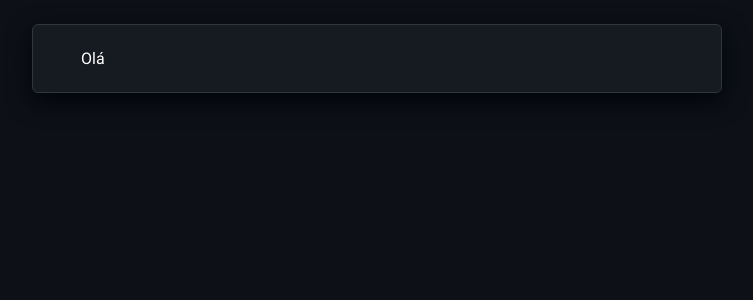
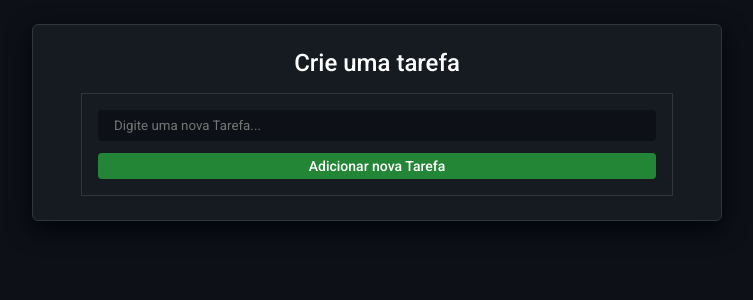
Before and after one commit to LucasBargas/todo_list, a React (Create React App) app: page / in a window 1280 px wide. Shown: the top 300 px of the page, without its empty margins (263-1016 px from the left). Built offline with nearby package versions, Linux system fonts and the light colour scheme.

Commit message:
Componente de Input - criado

```diff
--- a/src/components/Button/Button.js
+++ b/src/components/Button/Button.js
@@ -1,9 +1,9 @@
 import DefaultButton from './Button.styles';
 
-const Button = ({ bg, bgHover }) => {
+const Button = ({ bg, bgHover, width, children }) => {
   return (
-    <DefaultButton bg={bg} bgHover={bgHover}>
-      Botão
+    <DefaultButton bg={bg} bgHover={bgHover} width={width}>
+      {children}
     </DefaultButton>
   )
 }
--- a/src/components/Button/Button.styles.js
+++ b/src/components/Button/Button.styles.js
@@ -8,6 +8,8 @@ const DefaultButton = styled.button`
   font-size: .875rem;
   font-weight: 500;
   transition: .2s;
+  border-radius: 4px;
+  box-shadow: transparent 0px 0px, transparent 0px 0px;
   ${({ theme }) => css`
     color: ${theme.colors.LightColor};
   `}
--- /dev/null
+++ b/src/components/Input/Input.js
@@ -0,0 +1,9 @@
+import DefaultInput from './Input.styles';
+
+const Input = ({ ...props }) => {
+  return (
+    <DefaultInput type="text" {...props} />
+  )
+}
+
+export default Input;
--- /dev/null
+++ b/src/components/Input/Input.styles.js
@@ -0,0 +1,14 @@
+import styled, { css } from 'styled-components';
+
+const DefaultInput = styled.input`
+  display: block;
+  width: 100%;
+  padding: .5rem 1rem;
+  border-radius: 4px;
+  ${({ theme }) => css`
+    background: ${theme.colors.PrimaryColor};
+    color: ${theme.colors.LightColor};
+  `}
+`;
+
+export default DefaultInput;
--- /dev/null
+++ b/src/pages/HomePage/CreateTask/CreateTask.js
@@ -0,0 +1,25 @@
+import React from 'react';
+import * as S from './CreateTask.styles';
+import Theme from '../../../styles/Theme';
+import Button from '../../../components/Button/Button';
+import Input from '../../../components/Input/Input';
+
+const CreateTask = () => {
+  return (
+    <S.CreateTaskContainer>
+      <S.CreateTaskForm>
+        <Input placeholder='Digite uma nova Tarefa...' />
+
+        <Button
+          width='100%'
+          bg={Theme.colors.GreenColor}
+          bgHover={Theme.colors.GreenColorHover}
+        >
+          Adicionar nova Tarefa
+        </Button>
+      </S.CreateTaskForm>
+    </S.CreateTaskContainer>
+  )
+}
+
+export default CreateTask;
--- /dev/null
+++ b/src/pages/HomePage/CreateTask/CreateTask.styles.js
@@ -0,0 +1,15 @@
+import styled, { css } from "styled-components";
+
+export const CreateTaskContainer = styled.div`
+  margin-top: 1rem;
+  padding: 1rem;
+  ${({ theme }) => css`
+    border: 1px solid ${theme.colors.BorderColor};
+  `}
+`;
+
+export const CreateTaskForm = styled.form`
+  button {
+    margin-top: .75rem;
+  }
+`;
--- a/src/pages/HomePage/Homepage.js
+++ b/src/pages/HomePage/Homepage.js
@@ -1,10 +1,12 @@
+import CreateTask from './CreateTask/CreateTask';
 import * as S from './Homepage.styles';
 
 const Homepage = () => {
   return (
     <S.TodoListContainer>
       <S.TodoListArea>
-        <p>Olá</p>
+        <h2>Crie uma tarefa</h2>
+        <CreateTask />
       </S.TodoListArea>
     </S.TodoListContainer>
   )
--- a/src/pages/HomePage/Homepage.styles.js
+++ b/src/pages/HomePage/Homepage.styles.js
@@ -15,4 +15,13 @@ export const TodoListArea = styled.div`
   padding: 1.5rem 3rem;
   box-shadow: 0 8px 24px #010409;
   border-radius: 6px;
+
+  h2 {
+    text-align: center;
+    font-size: 1.5rem;
+    font-weight: 500;
+    ${({ theme }) => css`
+      color: ${theme.colors.LightColor};
+    `}
+  }
 `;
```
